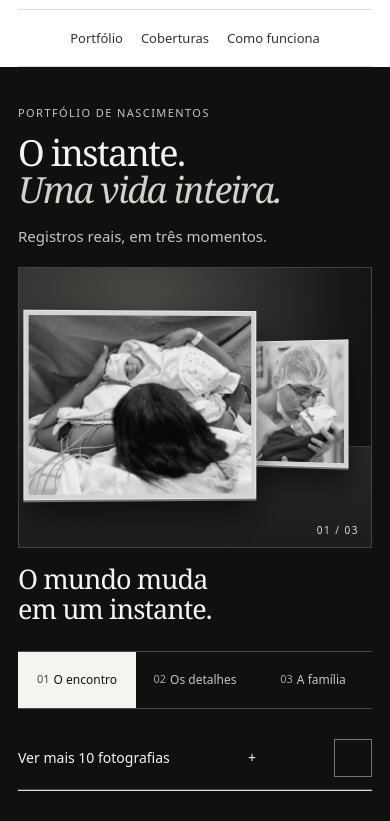
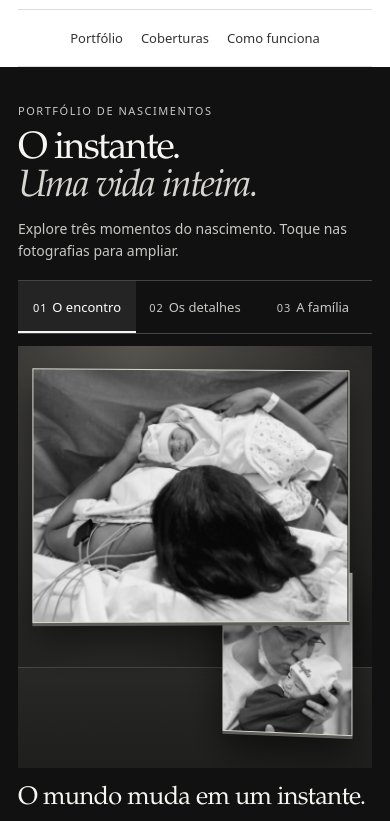
Before and after one commit to mrleanderso/silvoneyfilmmaker, a plain HTML site: page partos.html in a window 390 px wide. Shown: the part 863-1684 px from the top of the page. Drawn offline with Linux system fonts and the light colour scheme.

Commit message:
Refina direção de arte: exposição ampla, composição móvel e tipografia editorial

```diff
--- a/css/booking.css
+++ b/css/booking.css
@@ -23,12 +23,12 @@
 .birth-coverage-option svg {flex:none}
 .birth-coverage-copy strong {
   display:block;
-  font:400 23px/1.2 Georgia,serif;
+  font:400 23px/1.2 Baskerville,'Iowan Old Style','Palatino Linotype',Georgia,serif;
 }
 .birth-coverage-copy small {
   display:block;
   color:#555;
-  font:400 13px/1.5 system-ui,sans-serif;
+  font:400 14px/1.5 system-ui,sans-serif;
   margin-top:5px;
 }
 .birth-coverage-check {
@@ -39,7 +39,7 @@
   display:grid;
   place-items:center;
 }
-.birth-coverage-option[aria-pressed=true] {background:#f3f3f3;box-shadow:inset 2px 0 #111}
+.birth-coverage-option[aria-pressed=true] {background:#f5f3ef;box-shadow:inset 2px 0 #111}
 .birth-coverage-option[aria-pressed=true] .birth-coverage-check::after {
   content:'';
   width:10px;
--- a/css/experience.css
+++ b/css/experience.css
@@ -1,74 +1,93 @@
-/* O instante — instalação de fotografia em espaço CSS 3D.
-   Arte, texto e controles permanecem em planos separados. */
+/* O instante — exposição editorial responsiva. */
 .sf-exhibit {
-  --exhibit-paper:#f6f4ef;
-  --exhibit-muted:#c5c4bf;
-  --exhibit-line:#494945;
-  padding-block:clamp(38px,6vw,88px);
+  --exhibit-paper:#f7f5f1;
+  --exhibit-muted:#c9c8c5;
+  --exhibit-line:#454545;
+  --exhibit-display:Baskerville,'Iowan Old Style','Palatino Linotype',Georgia,serif;
+  padding-block:clamp(36px,5.5vw,80px);
   color:var(--exhibit-paper);
-  background:#101010;
-  overflow:hidden;
+  background:#111;
 }
 .sf-exhibit .sf-exhibit-inner {max-width:1200px}
 .sf-exhibit-heading {
-  display:grid;
-  grid-template-columns:minmax(0,1.2fr) minmax(0,.8fr);
+  display:flex;
   align-items:end;
+  justify-content:space-between;
   gap:24px;
-  margin-bottom:26px;
+  margin-bottom:24px;
 }
 .sf-exhibit .sf-exhibit-eyebrow {
-  margin:0 0 12px;
+  margin:0 0 10px;
   color:var(--exhibit-muted);
   font:500 11px/1.5 system-ui,sans-serif;
-  letter-spacing:.13em;
+  letter-spacing:.14em;
   text-transform:uppercase;
 }
 .sf-exhibit h2 {
   margin:0;
   color:var(--exhibit-paper);
-  font:400 clamp(36px,5.5vw,72px)/1.03 Georgia,serif;
+  font:400 clamp(38px,5.8vw,76px)/1 var(--exhibit-display);
   letter-spacing:-.045em;
 }
-.sf-exhibit h2 em {font-weight:400;color:#d2d2cb}
+.sf-exhibit h2 em {font-weight:400;color:#d7d5d0}
 .sf-exhibit-heading>p {
-  max-width:38ch;
+  max-width:30ch;
   margin:0;
   color:var(--exhibit-muted);
-  font:400 15px/1.65 system-ui,sans-serif;
+  font:400 14px/1.6 system-ui,sans-serif;
 }
-.sf-exhibit-act {
+.sf-exhibit-controls {
   display:grid;
-  grid-template-columns:minmax(0,1fr) minmax(200px,.35fr);
-  gap:clamp(18px,3vw,42px);
+  grid-template-columns:repeat(3,minmax(0,1fr));
+  margin:0 0 12px;
+  border-block:1px solid var(--exhibit-line);
+}
+.sf-exhibit .sf-exhibit-controls button {
+  display:flex;
   align-items:center;
+  justify-content:center;
+  gap:9px;
+  min-height:52px;
+  padding:9px 5px;
+  border:0;
+  background:transparent;
+  color:var(--exhibit-muted);
+  font:500 14px/1.35 system-ui,sans-serif;
+  cursor:pointer;
 }
+.sf-exhibit-controls button+button {border-left:1px solid var(--exhibit-line)}
+.sf-exhibit-controls button span {font:400 11px/1.2 system-ui,sans-serif;letter-spacing:.08em}
+.sf-exhibit .sf-exhibit-controls button[aria-pressed=true] {
+  color:#fff;
+  background:#242424;
+  box-shadow:inset 0 -2px #f7f5f1;
+}
+.sf-exhibit-act[hidden],.sf-exhibit-controls[hidden] {display:none!important}
 .sf-exhibit-acts:not(.is-interactive) .sf-exhibit-act+.sf-exhibit-act {margin-top:28px}
-.sf-exhibit-act[hidden],.sf-exhibit-controls[hidden] {display:none!important}
-.sf-exhibit-print img[hidden] {display:none!important}
 .sf-exhibit-stage {
   --tilt-x:0deg;
   --tilt-y:0deg;
+  --stage-height:clamp(350px,43vw,570px);
   position:relative;
+  height:var(--stage-height);
+  min-width:0;
   isolation:isolate;
-  min-width:0;
-  height:clamp(340px,43vw,540px);
-  perspective:1000px;
-  perspective-origin:50% 45%;
+  perspective:1100px;
+  perspective-origin:50% 44%;
   overflow:hidden;
   background:
-    radial-gradient(ellipse at 35% 15%,#4a4946 0,transparent 63%),
-    linear-gradient(105deg,#292927 0%,#191918 67%,#101010 100%);
-  border:1px solid #44433f;
-  touch-action:pan-y;
+    radial-gradient(ellipse at 33% 6%,#575650 0,transparent 62%),
+    radial-gradient(ellipse at 78% 22%,#363532 0,transparent 54%),
+    linear-gradient(105deg,#262625,#151515);
+  touch-action:pan-y pinch-zoom;
 }
 .sf-exhibit-floor {
   position:absolute;
-  inset:64% -20% -55%;
-  transform:rotateX(62deg);
+  inset:76% -30% -50%;
+  background:linear-gradient(180deg,#282827,#121212);
+  border-top:1px solid #55534f;
+  transform:rotateX(58deg);
   transform-origin:50% 0;
-  background:linear-gradient(180deg,#292927,#151515);
-  border-top:1px solid #575650;
   pointer-events:none;
 }
 .sf-exhibit-world {
@@ -78,122 +97,75 @@
   transform:rotateX(var(--tilt-x)) rotateY(var(--tilt-y));
 }
 .sf-exhibit .sf-exhibit-print {
+  --ratio:4/5;
   position:absolute;
-  display:grid;
-  place-items:center;
+  display:block;
+  aspect-ratio:var(--ratio);
   padding:0;
-  background:transparent;
-  border:0;
-  transform-origin:center;
-  outline-offset:5px;
+  border:1px solid #d9d7d1;
+  background:#1b1b1b;
+  box-sizing:border-box;
+  box-shadow:0 3px 0 #5e5d57,0 19px 38px #0009;
+  cursor:zoom-in;
 }
+.sf-exhibit-print[data-shape=landscape] {--ratio:5/4}
+.sf-exhibit-print[data-shape=tall] {--ratio:3/4}
+.sf-exhibit-print[data-shape=wide] {--ratio:16/9}
 .sf-exhibit-print img {
   display:block;
-  width:auto;
-  height:auto;
-  max-width:100%;
-  max-height:100%;
-  min-width:0;
-  min-height:0;
-  box-sizing:border-box;
+  width:100%;
+  height:100%;
   object-fit:contain;
-  padding:clamp(4px,.7vw,10px);
-  border:1px solid #ece9e0;
-  background:#d5d3ce;
-  box-shadow:0 2px 0 #77746d,0 16px 30px #0009;
   filter:grayscale(1);
 }
-.sf-exhibit-print--front {
-  left:9%;
-  top:8%;
-  width:48%;
-  height:82%;
-  transform:translateZ(24px) rotateY(3deg);
+.sf-exhibit .sf-exhibit-print--front {
+  left:12%;
+  top:50%;
+  width:min(58%,calc(var(--stage-height) * .72));
+  transform:translateY(-50%) translateZ(22px) rotateY(2deg);
 }
-.sf-exhibit-print--rear {
+.sf-exhibit .sf-exhibit-print--rear {
+  right:10%;
+  top:48%;
+  width:min(35%,calc(var(--stage-height) * .52));
+  transform:translateY(-50%) translateZ(-100px) rotateY(-16deg);
+}
+.sf-exhibit .sf-exhibit-print--front[data-shape=landscape] {
+  left:6%;
+  width:min(61%,calc(var(--stage-height) * 1.04));
+}
+.sf-exhibit .sf-exhibit-print--rear[data-shape=wide] {
   right:7%;
-  top:17%;
-  width:40%;
-  height:64%;
-  transform:translateZ(-155px) rotateY(-23deg);
+  width:min(43%,calc(var(--stage-height) * .92));
 }
-.sf-exhibit-stage--wide .sf-exhibit-print--front {left:5%;width:63%;top:15%;height:69%}
-.sf-exhibit-stage--wide .sf-exhibit-print--rear {right:4%;width:31%;top:13%;height:73%}
-.sf-exhibit-edition {
-  position:absolute;
-  bottom:10px;
-  right:12px;
-  color:#e0ddd4;
-  font:500 10px/1.4 system-ui,sans-serif;
-  letter-spacing:.15em;
-  pointer-events:none;
+.sf-exhibit-edition {display:none}
+.sf-exhibit-caption {padding:16px 0 4px}
+.sf-exhibit-caption h3 {
+  margin:0;
+  color:var(--exhibit-paper);
+  font:400 clamp(25px,3vw,40px)/1.15 var(--exhibit-display);
+  letter-spacing:-.025em;
 }
-.sf-exhibit-caption h3 {
-  color:var(--exhibit-paper);
-  font:400 clamp(27px,3.6vw,42px)/1.13 Georgia,serif;
-  letter-spacing:-.035em;
-  margin:0 0 14px;
+.sf-exhibit a:focus-visible,.sf-exhibit button:focus-visible,.sf-exhibit summary:focus-visible {
+  outline:2px solid #fff;
+  outline-offset:3px;
 }
-.sf-exhibit-controls {
-  display:grid;
-  grid-template-columns:repeat(3,minmax(0,1fr));
-  gap:0;
-  margin-top:26px;
-  border-block:1px solid var(--exhibit-line);
-}
-.sf-exhibit .sf-exhibit-controls button {
-  display:flex;
-  align-items:center;
-  justify-content:center;
-  gap:8px;
-  min-height:56px;
-  padding:8px 6px;
-  border:0;
-  color:var(--exhibit-muted);
-  background:transparent;
-  font:500 14px/1.3 system-ui,sans-serif;
-  cursor:pointer;
-}
-.sf-exhibit-controls button+button {border-left:1px solid var(--exhibit-line)}
-.sf-exhibit-controls button span {font-size:11px;color:#a8a69e}
-.sf-exhibit .sf-exhibit-controls button[aria-pressed=true] {color:#111;background:var(--exhibit-paper)}
-.sf-exhibit-controls button[aria-pressed=true] span {color:#454545}
-.sf-exhibit a:focus-visible,.sf-exhibit button:focus-visible {outline:2px solid #fff;outline-offset:4px}
-
 .sf-exhibit-sr {position:absolute;width:1px;height:1px;padding:0;overflow:hidden;clip-path:inset(50%);white-space:nowrap}
-@media(prefers-reduced-motion:no-preference) {
-  .sf-exhibit-world {transition:transform .22s ease-out}
-  .sf-exhibit-act[data-enter=next] .sf-exhibit-world {animation:sf-exhibit-travel-next .76s cubic-bezier(.18,.65,.22,1) both}
-  .sf-exhibit-act[data-enter=prev] .sf-exhibit-world {animation:sf-exhibit-travel-prev .76s cubic-bezier(.18,.65,.22,1) both}
-  @keyframes sf-exhibit-travel-next {from{transform:translate3d(12%,0,-180px) rotateY(-13deg)}to{transform:rotateX(var(--tilt-x)) rotateY(var(--tilt-y))}}
-  @keyframes sf-exhibit-travel-prev {from{transform:translate3d(-12%,0,-180px) rotateY(13deg)}to{transform:rotateX(var(--tilt-x)) rotateY(var(--tilt-y))}}
-}
-@media(max-width:820px) {
-  .sf-exhibit-heading,.sf-exhibit-act {grid-template-columns:minmax(0,1fr);gap:16px}
-  .sf-exhibit-heading {margin-bottom:18px}
-  .sf-exhibit-stage {height:clamp(275px,72vw,460px);perspective:760px}
-  .sf-exhibit-print--front {left:6%;width:54%;height:84%;top:7%}
-  .sf-exhibit-print--rear {right:4%;width:41%;height:68%;top:15%;transform:translateZ(-80px) rotateY(-19deg)}
-  .sf-exhibit-stage--wide .sf-exhibit-print--front {left:3%;width:64%;height:72%;top:13%}
-  .sf-exhibit-stage--wide .sf-exhibit-print--rear {right:2%;width:32%;height:70%;top:14%}
-  .sf-exhibit-caption .sf-exhibit-eyebrow {margin-bottom:6px}
-  .sf-exhibit-caption h3 {font-size:clamp(27px,6.5vw,38px);margin-bottom:8px}
-  .sf-exhibit-controls {margin-top:18px}
-  .sf-exhibit .sf-exhibit-controls button {font-size:12px;gap:4px}
-}
-@media(max-width:360px) {.sf-exhibit .sf-exhibit-controls button {flex-direction:column;gap:3px}}
-@media(prefers-reduced-motion:reduce) {
-  .sf-exhibit-world {transition:none;animation:none!important;transform:none}
-}
-
-/* A galeria complementar pertence à mesma exposição. */
 .sf-exhibit-more {margin-top:18px;scroll-margin-top:90px}
 .sf-exhibit .sf-more-photos {margin:0}
 .sf-exhibit .sf-more-photos summary {
-  display:flex;align-items:center;justify-content:space-between;gap:12px;
-  min-height:48px;padding:12px 0;border:0;border-bottom:1px solid var(--exhibit-line);
-  list-style:none;color:var(--exhibit-paper);
+  display:flex;
+  align-items:center;
+  justify-content:space-between;
+  gap:12px;
+  min-height:48px;
+  padding:12px 0;
+  border:0;
+  border-block:1px solid var(--exhibit-line);
+  list-style:none;
+  color:var(--exhibit-paper);
   font:500 14px/1.4 system-ui,sans-serif;
+  cursor:pointer;
 }
 .sf-exhibit summary::-webkit-details-marker {display:none}
 .sf-exhibit .sf-more-photos[open] summary span {transform:rotate(45deg)}
@@ -202,5 +174,37 @@
 .sf-exhibit .sf-extra-grid .photo-button {display:block;background:#222;border:0;padding:0;width:100%;cursor:zoom-in}
 .sf-exhibit .sf-extra-grid img {display:block;width:100%;height:auto;aspect-ratio:4/5;object-fit:contain;background:#222}
 .sf-exhibit .sf-extra-grid figcaption {color:var(--exhibit-muted);font:400 13px/1.4 system-ui,sans-serif;padding-top:6px}
-.sf-exhibit summary:focus-visible {outline:2px solid #fff;outline-offset:4px}
-@media(max-width:820px){.sf-exhibit .sf-extra-grid{grid-template-columns:repeat(2,minmax(0,1fr));gap:14px}}
+@media(prefers-reduced-motion:no-preference) {
+  .sf-exhibit-world {transition:transform .2s ease-out}
+  .sf-exhibit-act[data-enter=next] .sf-exhibit-world {animation:sf-exhibit-travel-next .65s cubic-bezier(.18,.65,.22,1) both}
+  .sf-exhibit-act[data-enter=prev] .sf-exhibit-world {animation:sf-exhibit-travel-prev .65s cubic-bezier(.18,.65,.22,1) both}
+  @keyframes sf-exhibit-travel-next {from{transform:translate3d(8%,0,-130px) rotateY(-9deg)}to{transform:rotateX(var(--tilt-x)) rotateY(var(--tilt-y))}}
+  @keyframes sf-exhibit-travel-prev {from{transform:translate3d(-8%,0,-130px) rotateY(9deg)}to{transform:rotateX(var(--tilt-x)) rotateY(var(--tilt-y))}}
+}
+@media(max-width:820px) {
+  .sf-exhibit-heading {display:block;margin-bottom:18px}
+  .sf-exhibit-heading>p {margin-top:12px;max-width:none}
+  .sf-exhibit-stage {--stage-height:clamp(310px,84vw,490px);perspective:850px}
+  .sf-exhibit .sf-exhibit-print--front {left:8%;width:min(56%,calc(var(--stage-height) * .7))}
+  .sf-exhibit .sf-exhibit-print--rear {right:6%;width:min(34%,calc(var(--stage-height) * .51))}
+  .sf-exhibit .sf-exhibit-print--front[data-shape=landscape] {left:4%;width:min(65%,calc(var(--stage-height) * .99))}
+  .sf-exhibit .sf-exhibit-print--rear[data-shape=wide] {right:4%;width:min(42%,calc(var(--stage-height) * .92))}
+  .sf-exhibit .sf-exhibit-controls button {font-size:13px;gap:5px}
+  .sf-exhibit .sf-extra-grid {grid-template-columns:repeat(2,minmax(0,1fr));gap:14px}
+}
+@media(max-width:520px) {
+  .sf-exhibit-stage {--stage-height:clamp(320px,108vw,465px)}
+  .sf-exhibit .sf-exhibit-print--front {
+    left:5%;top:5%;width:64%;
+    transform:translateZ(14px) rotateY(2deg);
+  }
+  .sf-exhibit .sf-exhibit-print--rear {
+    right:4%;top:auto;bottom:6%;width:38%;
+    transform:translateZ(-36px) rotateY(-10deg);
+  }
+  .sf-exhibit .sf-exhibit-print--front[data-shape=landscape] {left:5%;top:6%;width:88%}
+  .sf-exhibit .sf-exhibit-print--rear[data-shape=wide] {right:4%;width:53%}
+  .sf-exhibit-caption h3 {font-size:clamp(25px,6.5vw,34px)}
+}
+@media(max-width:360px) {.sf-exhibit .sf-exhibit-controls button{font-size:12px;flex-direction:column;gap:3px}}
+@media(prefers-reduced-motion:reduce) {.sf-exhibit-world{transition:none;animation:none!important;transform:none}}
--- a/js/experience.js
+++ b/js/experience.js
@@ -17,7 +17,7 @@
   let index = 0;
   let frame = 0;
   let touch = null;
-  let suppressClickUntil = 0;
+    let suppressClickUntil = 0;
 
   function reset(stage) {
     stage.style.removeProperty('--tilt-x');
@@ -64,7 +64,9 @@
     stage.addEventListener('pointerleave',() => {cancelAnimationFrame(frame);reset(stage)});
     stage.addEventListener('touchstart',event => {
       touch=event.touches.length === 1 ? [event.touches[0].clientX,event.touches[0].clientY] : null;
+
     },{passive:true});
+    stage.addEventListener('touchmove',event=>{if(event.touches.length!==1)touch=null;},{passive:true});
     stage.addEventListener('touchcancel',() => {touch=null},{passive:true});
     stage.addEventListener('touchend',event => {
       if (!touch) return;
--- a/partos.html
+++ b/partos.html
@@ -40,13 +40,13 @@
 <link rel="stylesheet" href="/css/motion.css?v=4">
 <script src="/js/navigation.js?v=3" defer></script>
 <script src="/js/motion.js?v=3" defer></script>
-<link rel="stylesheet" href="/css/booking.css?v=3">
+<link rel="stylesheet" href="/css/booking.css?v=4">
 <script src="/js/gallery.js?v=5" defer></script>
 <script src="/js/booking.js?v=6" defer></script>
-<link rel="stylesheet" href="/css/partos.css?v=7">
-<link rel="stylesheet" href="/css/cinema.css?v=6">
-<link rel="stylesheet" href="/css/experience.css?v=4">
-<script src="/js/experience.js?v=4" defer></script>
+<link rel="stylesheet" href="/css/partos.css?v=8">
+<link rel="stylesheet" href="/css/cinema.css?v=7">
+<link rel="stylesheet" href="/css/experience.css?v=5">
+<script src="/js/experience.js?v=5" defer></script>
 </head>
 <body class="fine-art birth-page">
 <a class="skip" href="#inicio">Ir para o conteúdo</a>
@@ -86,18 +86,22 @@
   <div class="wrap sf-exhibit-inner">
     <header class="sf-exhibit-heading">
       <div><p class="sf-exhibit-eyebrow">PORTFÓLIO DE NASCIMENTOS</p><h2 id="experience-title">O instante.<br><em>Uma vida inteira.</em></h2></div>
-      <p>Registros reais, em três momentos.</p>
+      <p>Explore três momentos do nascimento. Toque nas fotografias para ampliar.</p>
     </header>
+    <div class="sf-exhibit-controls" hidden role="group" aria-label="Atos da exposição">
+      <button type="button" data-exhibit-act="0" aria-controls="exhibit-act-1" aria-pressed="true"><span aria-hidden="true">01</span>O encontro</button>
+      <button type="button" data-exhibit-act="1" aria-controls="exhibit-act-2" aria-pressed="false"><span aria-hidden="true">02</span>Os detalhes</button>
+      <button type="button" data-exhibit-act="2" aria-controls="exhibit-act-3" aria-pressed="false"><span aria-hidden="true">03</span>A família</button>
+    </div>
     <div class="sf-exhibit-acts">
       <article class="sf-exhibit-act" id="exhibit-act-1" aria-labelledby="exhibit-title-1">
-        <div class="sf-exhibit-stage sf-exhibit-stage--wide">
+        <div class="sf-exhibit-stage">
           <div class="sf-exhibit-floor" aria-hidden="true"></div>
           <div class="sf-exhibit-world">
             <a class="sf-exhibit-print sf-exhibit-print--rear" data-sf-photo data-photo-caption="Um beijo" href="assets/claro-beijo.webp" aria-label="Ampliar: Pai beija o bebê no colo"><img src="assets/claro-beijo.webp" alt="Pai beija o bebê no colo" width="538" height="673" loading="lazy" decoding="async"></a>
-            <a class="sf-exhibit-print sf-exhibit-print--front" data-sf-photo data-photo-caption="No colo da mãe" href="assets/ensaios/foto-49.webp" aria-label="Ampliar: Recém-nascido no colo da mãe"><img src="assets/ensaios/foto-49.webp" alt="Recém-nascido no colo da mãe" width="1280" height="1025" loading="lazy" decoding="async"></a>
+            <a class="sf-exhibit-print sf-exhibit-print--front" data-shape="landscape" data-sf-photo data-photo-caption="No colo da mãe" href="assets/ensaios/foto-49.webp" aria-label="Ampliar: Recém-nascido no colo da mãe"><img src="assets/ensaios/foto-49.webp" alt="Recém-nascido no colo da mãe" width="1280" height="1025" loading="lazy" decoding="async"></a>
           </div>
-          <span class="sf-exhibit-edition" aria-hidden="true">01 / 03</span>
-        </div>
+          </div>
         <div class="sf-exhibit-caption">
 
           <h3 id="exhibit-title-1">O mundo muda em um instante.</h3>
@@ -108,11 +112,10 @@
         <div class="sf-exhibit-stage">
           <div class="sf-exhibit-floor" aria-hidden="true"></div>
           <div class="sf-exhibit-world">
-            <a class="sf-exhibit-print sf-exhibit-print--rear" data-sf-photo data-photo-caption="O primeiro retrato" href="assets/retrato.webp" aria-label="Ampliar: Recém-nascido envolto em manta branca"><img src="assets/retrato.webp" alt="Recém-nascido envolto em manta branca" width="768" height="1024" loading="lazy" decoding="async"></a>
+            <a class="sf-exhibit-print sf-exhibit-print--rear" data-shape="tall" data-sf-photo data-photo-caption="O primeiro retrato" href="assets/retrato.webp" aria-label="Ampliar: Recém-nascido envolto em manta branca"><img src="assets/retrato.webp" alt="Recém-nascido envolto em manta branca" width="768" height="1024" loading="lazy" decoding="async"></a>
             <a class="sf-exhibit-print sf-exhibit-print--front" data-sf-photo data-photo-caption="Os detalhes" href="assets/detalhe.webp" aria-label="Ampliar: Pequeno pé do recém-nascido em preto e branco"><img src="assets/detalhe.webp" alt="Pequeno pé do recém-nascido em preto e branco" width="819" height="1024" loading="lazy" decoding="async"></a>
           </div>
-          <span class="sf-exhibit-edition" aria-hidden="true">02 / 03</span>
-        </div>
+          </div>
         <div class="sf-exhibit-caption">
 
           <h3 id="exhibit-title-2">Tão pequenos, por tão pouco tempo.</h3>
@@ -123,11 +126,10 @@
         <div class="sf-exhibit-stage">
           <div class="sf-exhibit-floor" aria-hidden="true"></div>
           <div class="sf-exhibit-world">
-            <a class="sf-exhibit-print sf-exhibit-print--rear" data-sf-photo data-photo-caption="A família reunida" href="assets/ensaios/foto-34.webp" aria-label="Ampliar: Família reunida na maternidade"><img src="assets/ensaios/foto-34.webp" alt="Família reunida na maternidade" width="720" height="406" loading="lazy" decoding="async"></a>
+            <a class="sf-exhibit-print sf-exhibit-print--rear" data-shape="wide" data-sf-photo data-photo-caption="A família reunida" href="assets/ensaios/foto-34.webp" aria-label="Ampliar: Família reunida na maternidade"><img src="assets/ensaios/foto-34.webp" alt="Família reunida na maternidade" width="720" height="406" loading="lazy" decoding="async"></a>
             <a class="sf-exhibit-print sf-exhibit-print--front" data-sf-photo data-photo-caption="O primeiro abraço" href="assets/familia.webp" aria-label="Ampliar: Pais abraçados junto ao bebê recém-nascido"><img src="assets/familia.webp" alt="Pais abraçados junto ao bebê recém-nascido" width="819" height="1024" loading="lazy" decoding="async"></a>
           </div>
-          <span class="sf-exhibit-edition" aria-hidden="true">03 / 03</span>
-        </div>
+          </div>
         <div class="sf-exhibit-caption">
 
           <h3 id="exhibit-title-3">O começo de uma nova história.</h3>
@@ -135,11 +137,7 @@
         </div>
       </article>
     </div>
-    <div class="sf-exhibit-controls" hidden role="group" aria-label="Atos da exposição">
-      <button type="button" data-exhibit-act="0" aria-controls="exhibit-act-1" aria-pressed="true"><span aria-hidden="true">01</span>O encontro</button>
-      <button type="button" data-exhibit-act="1" aria-controls="exhibit-act-2" aria-pressed="false"><span aria-hidden="true">02</span>Os detalhes</button>
-      <button type="button" data-exhibit-act="2" aria-controls="exhibit-act-3" aria-pressed="false"><span aria-hidden="true">03</span>A família</button>
-    </div>
+
     <p class="sf-exhibit-sr" id="exhibit-status" role="status" aria-live="polite"></p>
 
       <div id="galeria" class="sf-exhibit-more" tabindex="-1">
```
Also changed, not shown: css/cinema.css (+8 -7 lines), css/partos.css (+7 -1 lines), docs/auditoria-ux.md (+4 -0 lines), index.html (+2 -2 lines), tests/browser.spec.cjs (+20 -0 lines), README.md.
